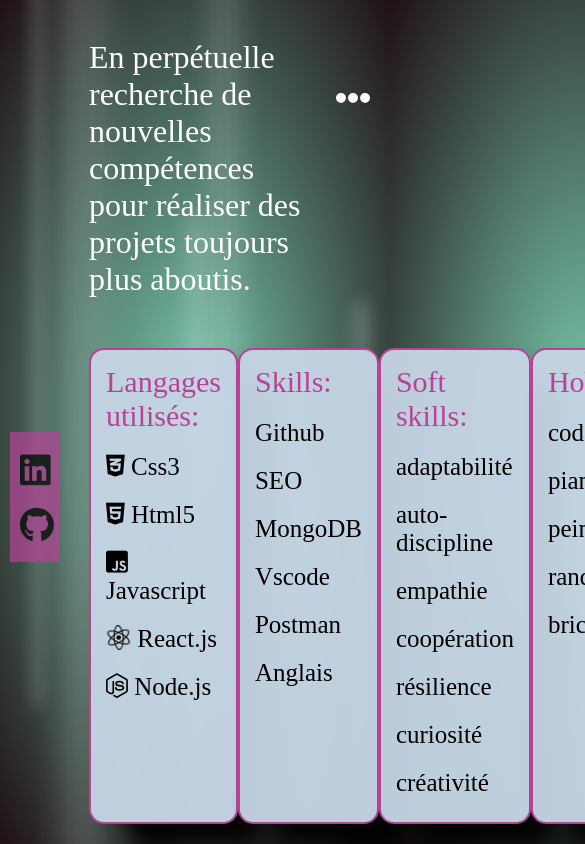
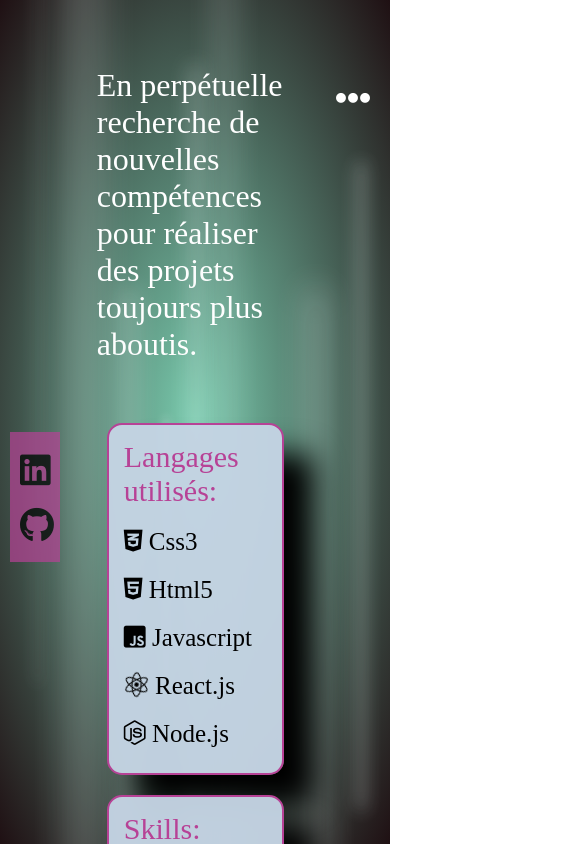
Before and after one commit to vitinolo/potfolio_thibaut, a React (Create React App) app: page /about in a window 390 px wide. Shown: the top 844 px of the page, 585 px wide, since content can reach past the window. Built offline with nearby package versions, Linux system fonts and the light colour scheme.

Commit message:
responsive

```diff
--- a/public/index.html
+++ b/public/index.html
@@ -2,15 +2,14 @@
 <html lang="fr">
   <head>
     <meta charset="utf-8" />
+    <meta name="viewport" content="width=device-width, initial-scale=1" />
+    <meta name="theme-color" content="#000000" />
+    <meta name="robots" content="follow">
+    <meta name="description" content="Portfolio de thibaut lenoir"/>
+    <link rel="canonical" href="https://portfoliothibautlenoir.netlify.app">
     <link rel="icon" href="%PUBLIC_URL%/favicon.ico" />
     <link rel="stylesheet" href="https://use.fontawesome.com/releases/v5.8.2/css/all.css">
-    <meta name="viewport" content="width=device-width, initial-scale=1" />
-    <meta name="theme-color" content="#000000" />
-    <meta
-      name="description"
-      content="Portfolio de thibaut lenoir"
-    />
-    <title>Thibaut Lenoir</title>
+    <title>Portfolio de Thibaut Lenoir</title>
   </head>
   <body>
     <div id="root"></div>
--- /dev/null
+++ b/src/styles/medias-queries/_medias-queries.scss
@@ -0,0 +1,92 @@
+//responsive navigation
+@media screen and (max-width:650px){
+    .navigation{
+        width:100%;
+        .navigationContent{
+            .leftContent{
+               display:none;
+            }
+            ul{
+                width:100%;
+            }
+
+        }
+
+    }
+
+}
+@media screen and (min-width:321px) and (max-width:450px){
+    .navigation .navigationContent ul li span{
+            font-size: 15px;
+    }
+}
+@media screen and (min-width:100px) and (max-width:320px){
+    .navigation .navigationContent ul li span{
+        font-size: 10px;
+}
+}
+//responsive à propos
+@media screen and (max-width:1050px){
+    .about .aboutContent{
+        padding:12%;
+        .wrapper{
+            display: grid;
+            grid-template-columns: repeat(2, 1fr);
+            grid-auto-rows: minmax(250px, auto);
+        }
+        .card{
+            width:90%;
+            margin: 10px;
+        }
+    }
+
+}
+@media screen and (max-width:650px){
+    .about .aboutContent{
+        h1{
+            margin:20px 0px 0px 0px;
+        }
+    }
+
+}
+@media screen and (max-width:450px){
+    .about .aboutContent{
+        padding:12%;
+        .wrapper{
+            display: grid;
+            grid-template-columns: repeat(1, 1fr);
+            grid-auto-rows: minmax(250px, auto);
+        }
+        .card{
+            width:90%;
+            margin: 10px;
+        }
+    }
+}
+//responsive projets
+@media screen and (max-width:830px){
+    .projectsContent .project {
+        padding:12%;
+        .projectList{
+            display: grid;
+            grid-template-columns: repeat(1, 1fr);
+            grid-auto-rows: minmax(250px, auto);
+        }
+    }
+}
+@media screen and (max-width:450px){
+    .projectsContent .project {
+        padding:12%;
+        .projectList{
+            .projectContent img{
+                width:250px;
+            }
+        }
+    }
+}
+//responsive contact
+@media screen and (max-width:450px){
+    .contact .contactContent span{
+        font-size: 30px;
+    }
+}
--- a/src/styles/pages/_about.scss
+++ b/src/styles/pages/_about.scss
@@ -8,7 +8,6 @@
         }
         .wrapper{
             display:flex;
-            justify-content: center;
             justify-content: space-around;
             padding: 50px;
             .card{
--- a/src/styles/styles.scss
+++ b/src/styles/styles.scss
@@ -9,3 +9,4 @@
 @import './pages/contact';
 @import './pages/notFound';
 @import "./animations/keyframes";
+@import "./medias-queries/medias-queries";
```
